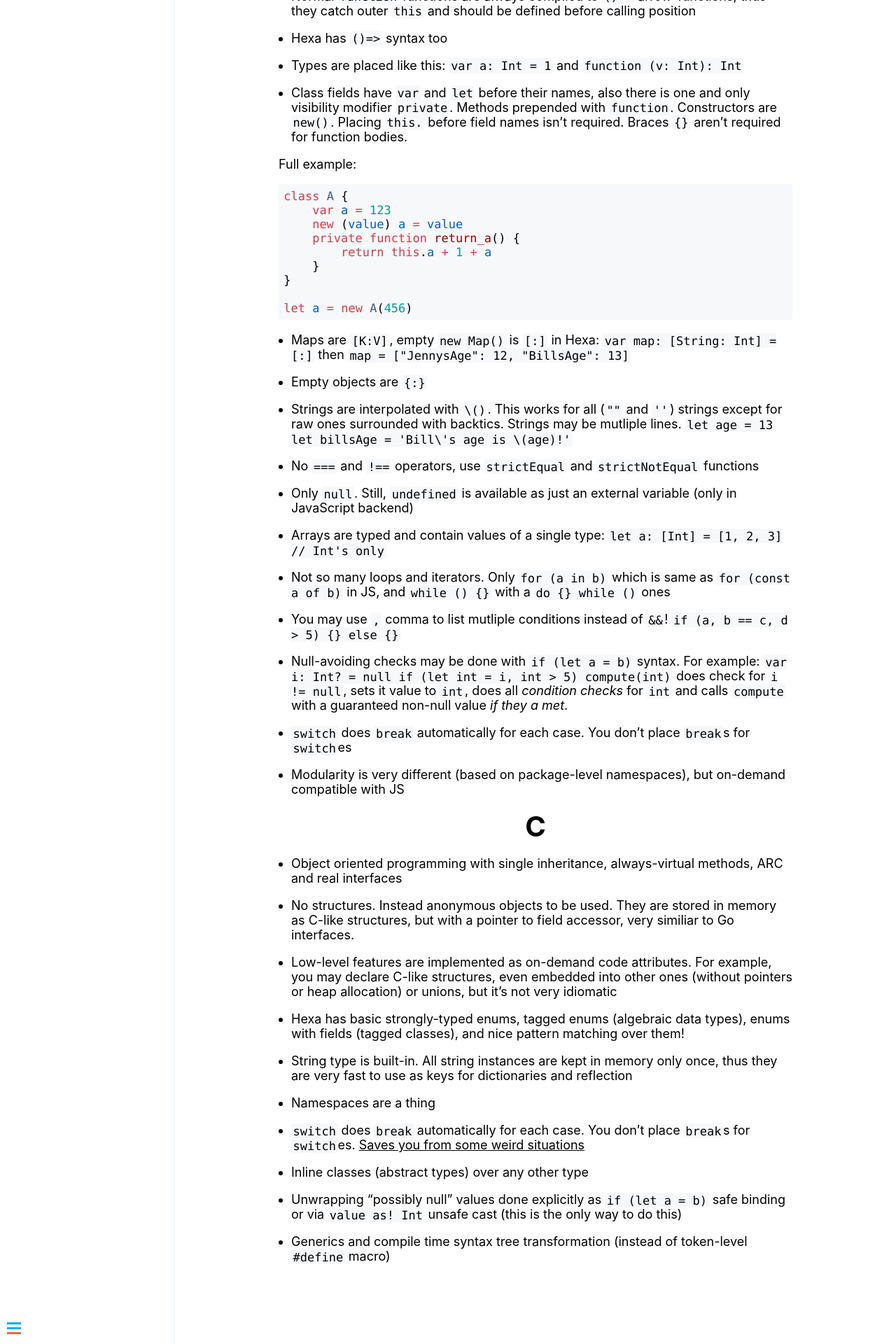
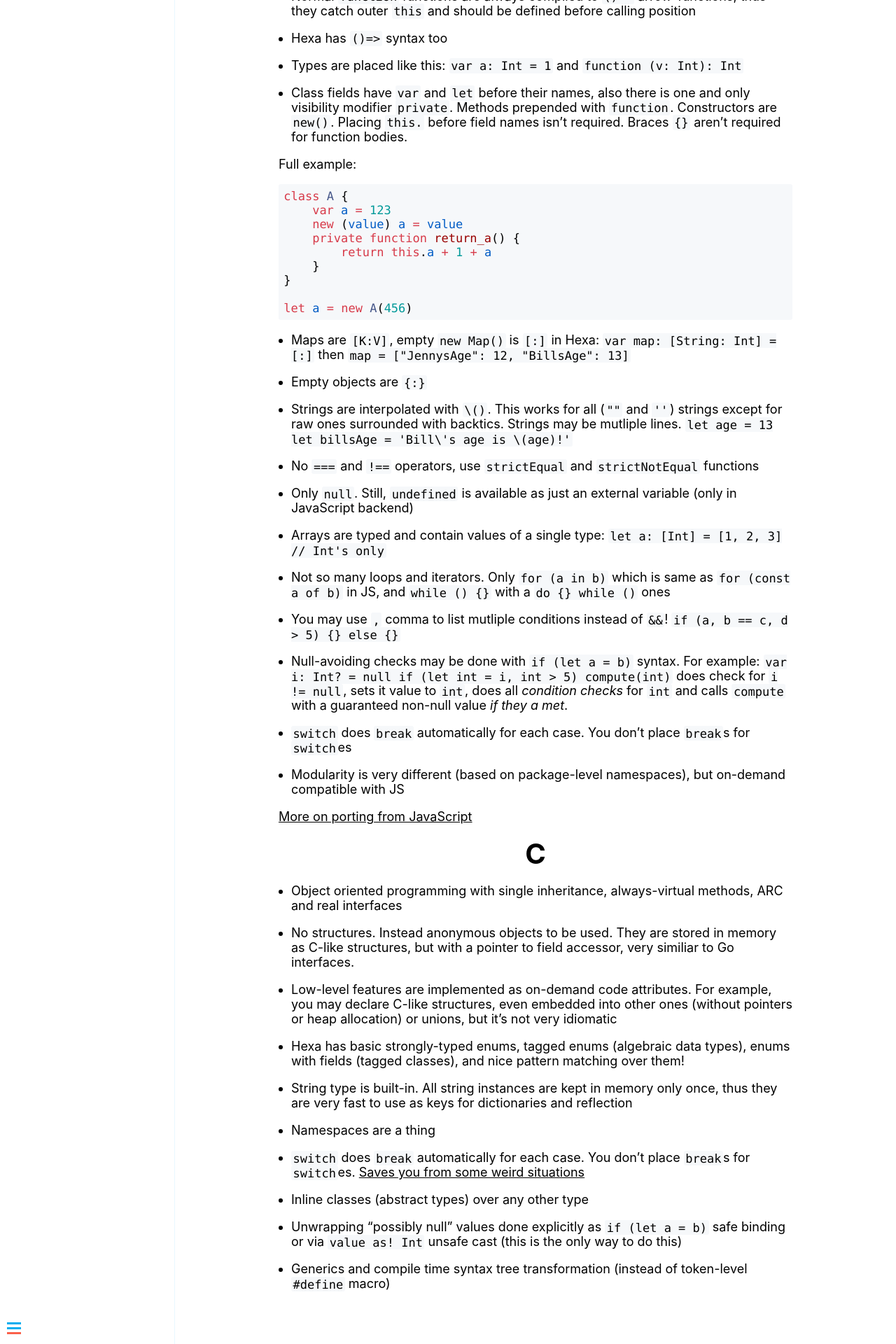
Before and after one commit to hexalang/hexalang.github.io, a Jekyll site: the page built from _book/Comparison.md, in a window 1280 px wide. Shown: the part 825-2745 px from the top of the page at 70% size. Built offline with Jekyll 4.4.1, drawn with Linux system fonts in a browser that asks for light colours.

Commit message:
Update Comparison.md

```diff
--- a/_book/Comparison.md
+++ b/_book/Comparison.md
@@ -64,6 +64,8 @@ all *condition checks* for `int` and calls `compute` with a guaranteed non-null
 - `switch` does `break` automatically for each case. You don't place `break`s for `switch`es
 - Modularity is very different (based on package-level namespaces), but on-demand compatible with JS
 
+[More on porting from JavaScript](https://hexalang.github.io/book/FromJavaScript.html)
+
 ## C
 
 - Object oriented programming with single inheritance, always-virtual methods, ARC and real interfaces
```
